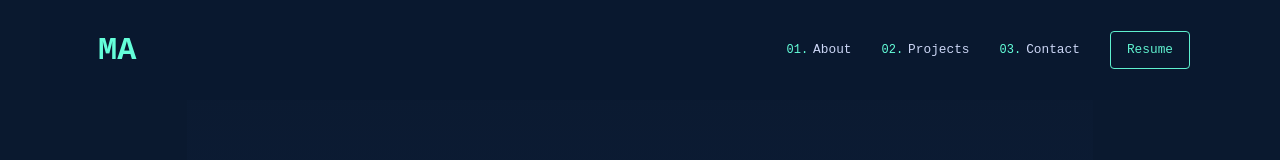
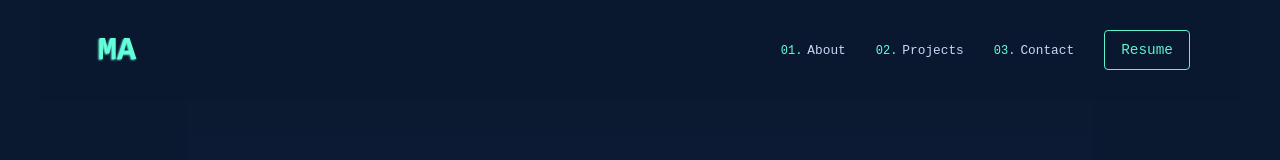
Before and after one commit to Moamal-2000/moamal-alaa, a Next.js app: page / in a window 1280 px wide. In both pictures the pointer is over the link "MA". Shown: the top 160 px of the page. Built offline with nearby package versions, Linux system fonts and the light colour scheme.

Commit message:
style: add hover effects for the Header elements

```diff
--- a/src/components/Header/Header.module.scss
+++ b/src/components/Header/Header.module.scss
@@ -21,6 +21,11 @@
   color: #64ffda;
   padding: 8px;
   width: fit-content;
+  transition: text-shadow .25s cubic-bezier(0.245, 0.045, 0.355, 1);
+
+  &:hover {
+    text-shadow: -1px 1px 2px #64ffda;
+  }
 }
 
 .header .navLinks {
@@ -72,8 +77,11 @@
   color: inherit;
   position: relative;
   padding: 10px;
+  transition: color .25s cubic-bezier(0.645, 0.045, 0.355, 1);
 
-  &:hover {}
+  &:hover {
+    color: #64ffda;
+  }
 }
 
 .header .wrapper ol li a::before {
@@ -94,7 +102,16 @@
   line-height: 1;
   text-decoration: none;
   margin-left: 15px;
-  font-size: .8rem;
+  font-size: .9rem;
+  transition:
+    color .2s cubic-bezier(0.645, 0.045, 0.355, 1),
+    background-color .2s cubic-bezier(0.645, 0.045, 0.355, 1),
+    border-color .2s cubic-bezier(0.645, 0.045, 0.355, 1),
+    box-shadow .2s cubic-bezier(0.645, 0.045, 0.355, 1);
 
-  &:hover {}
+  &:hover {
+    background-color: #64ffda;
+    color: #0a192f;
+    box-shadow: 0 4px 6px rgba(100, 255, 218, .2);
+  }
 }
```
